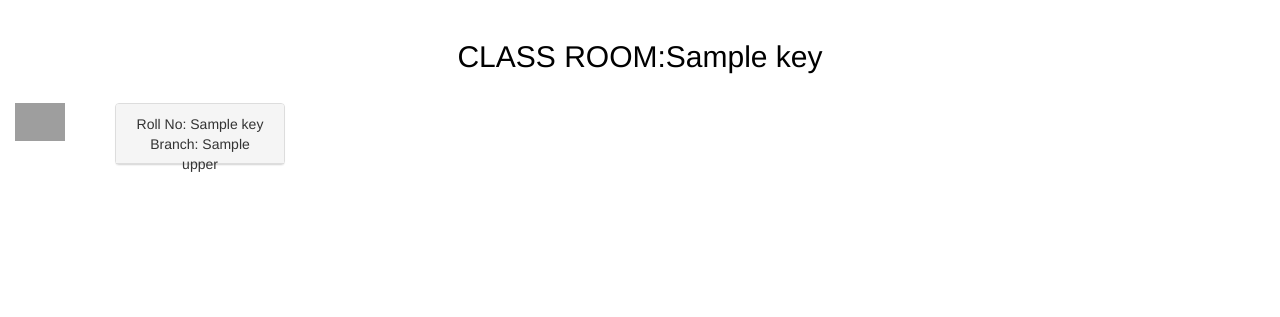
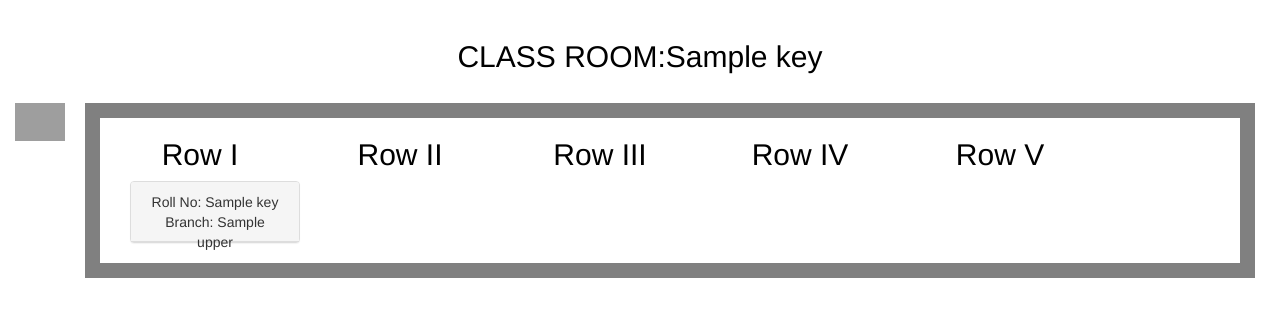
Before and after one commit to ankitverma31/SeatingArrangement, a Django app: template templates/list.html in a window 1280 px wide. Shown: the top 317 px of the page. Run offline with Django 3.2, Linux system fonts and the light colour scheme; the template is opened without the code that fills it: most values are stand-ins (such as "Sample title", 1, 10 or a date in 2020); some libraries are stand-ins or nearby versions; grey boxes are pictures that could not be loaded.

Commit message:
UI changes

```diff
--- a/templates/list.html
+++ b/templates/list.html
@@ -48,7 +48,7 @@ input[type=button]:hover {
     @media print
 {
         .setheight{
-        height: 216px;
+        height: 185px;
     }
         .door{
             height: 200px;
@@ -75,7 +75,24 @@ input[type=button]:hover {
         <br>
         <h2 >CLASS ROOM:{{ key }}</h2><br>
         <img class="door"  src="http://dc428.4shared.com/img/-vayshJ-/s3/ClassDoor.png">
-        <div class="container" style="margin-left: 100px">
+        <div class="container" style="margin-left: 100px;border: 15px solid gray">
+        <div class="row">
+            <div class="col-xs-8 setwidth ">
+            <h2>Row I</h2>
+           </div>
+            <div class="col-xs-8 setwidth ">
+            <h2>Row II</h2>
+           </div>
+            <div class="col-xs-8 setwidth ">
+            <h2>Row III</h2>
+           </div>
+            <div class="col-xs-8 setwidth ">
+            <h2>Row IV</h2>
+           </div>
+            <div class="col-xs-8 setwidth ">
+            <h2>Row V</h2>
+           </div>
+        </div>
         {% for branch in values %}
            <div class="col-xs-8 setwidth ">
                <div class="panel panel-default">
```
